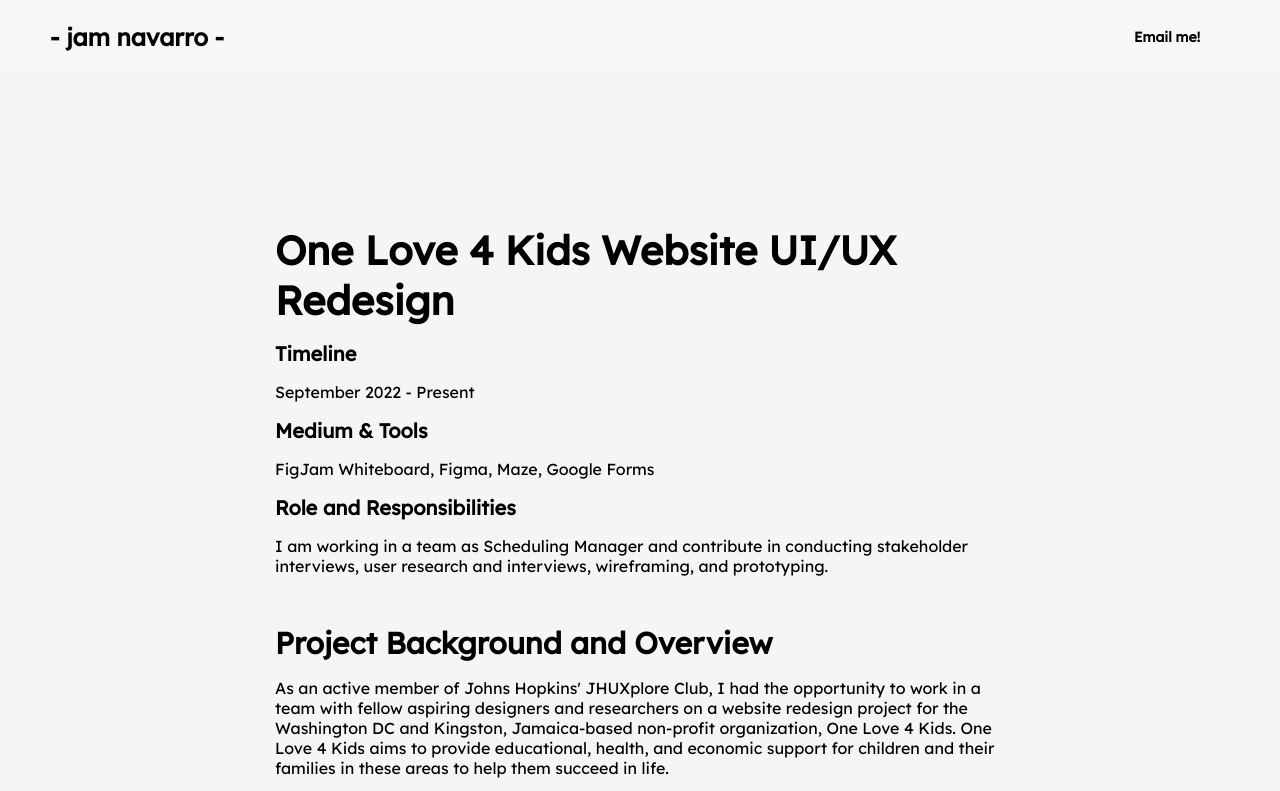
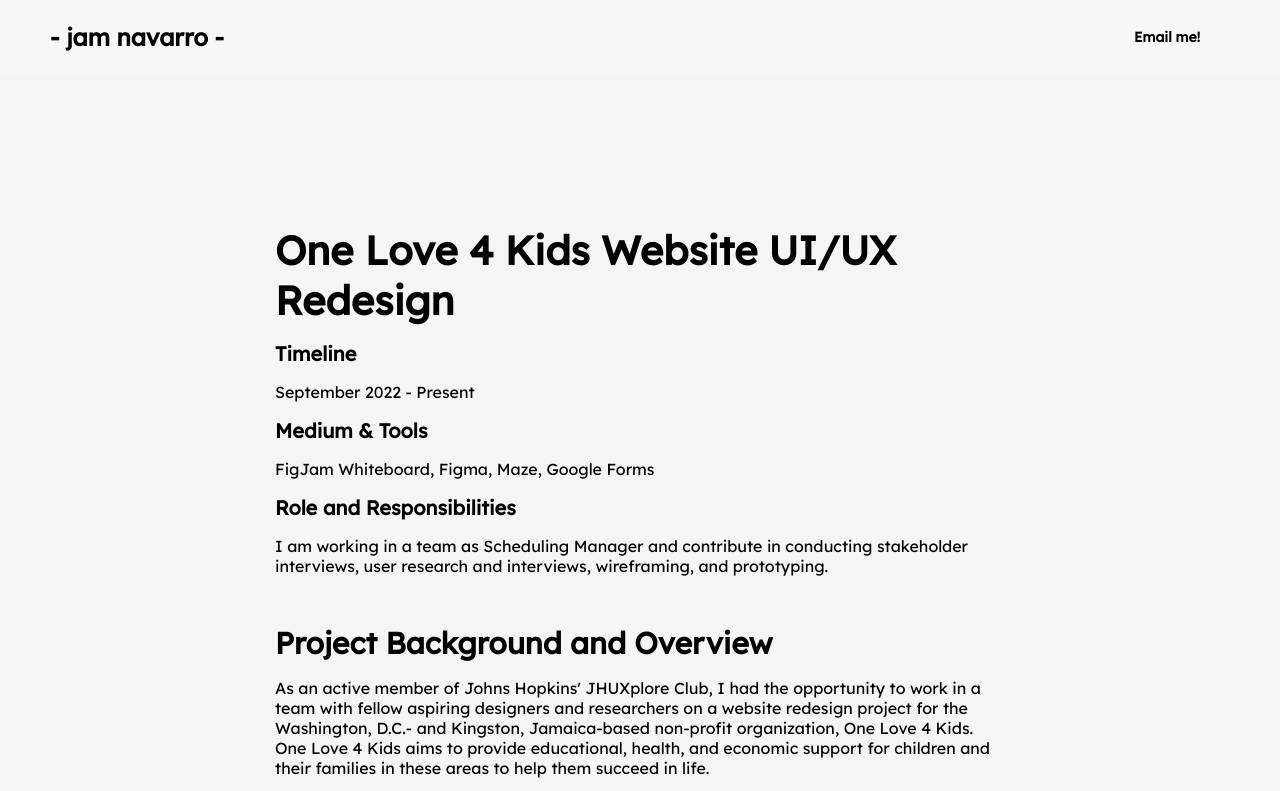
Before and after one commit to jamnavarro/old-portfolio, a plain HTML site: page project-pages/onelove4kids.html in a window 1280 px wide. Shown: the top 791 px of the page. Drawn offline with Linux system fonts and the light colour scheme.

Commit message:
fix typo

```diff
--- a/project-pages/onelove4kids.html
+++ b/project-pages/onelove4kids.html
@@ -50,7 +50,7 @@
 
         <div class="header-text">Project Background and Overview</div>
         <div class="body-text">As an active member of Johns Hopkins' JHUXplore Club, I had the opportunity to work in a team with
-            fellow aspiring designers and researchers on a website redesign project for the Washington DC and Kingston,
+            fellow aspiring designers and researchers on a website redesign project for the Washington, D.C.- and Kingston,
             Jamaica-based non-profit organization, One Love 4 Kids. One Love 4 Kids aims to provide educational, health, and economic
             support for children and their families in these areas to help them succeed in life.
         </div>
```
